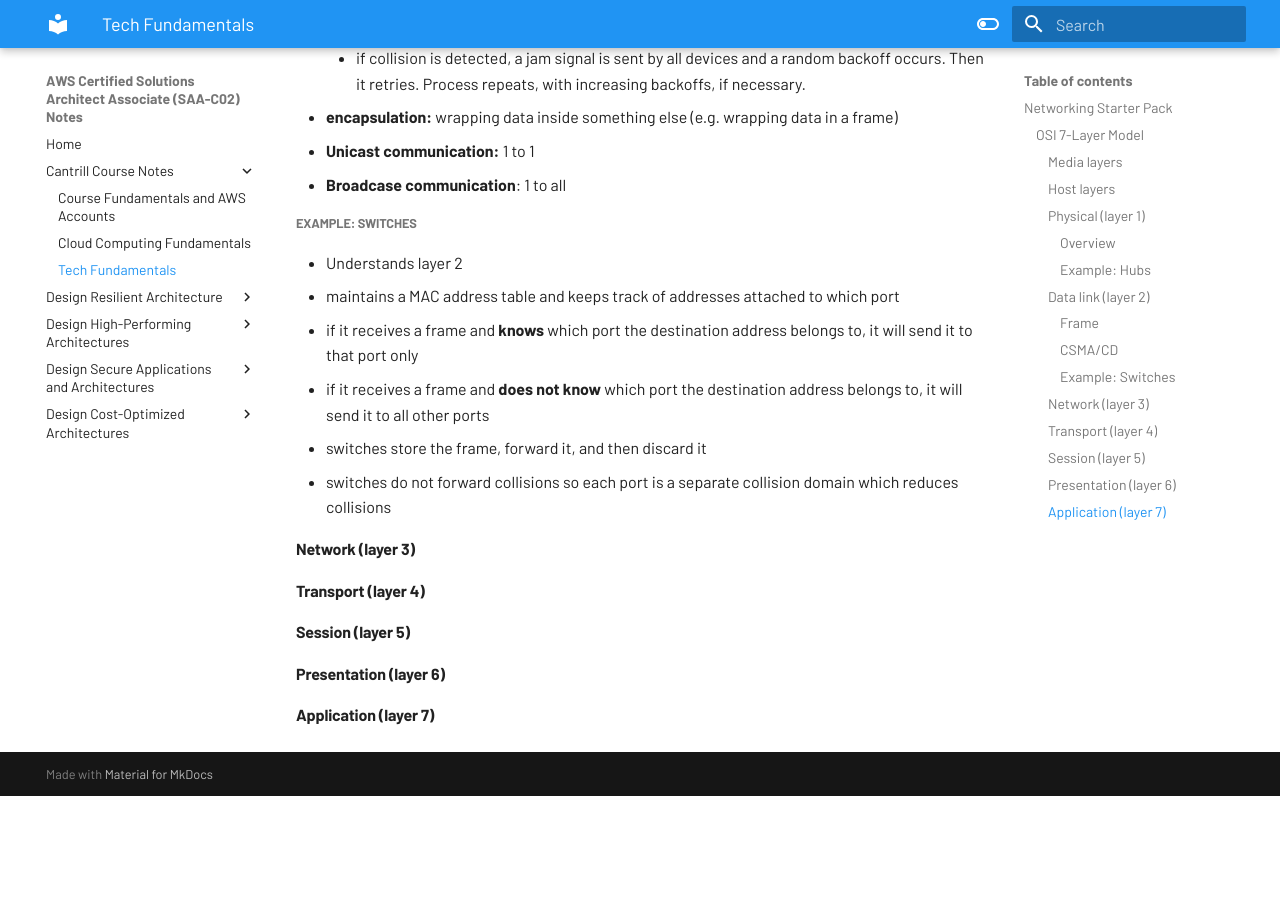
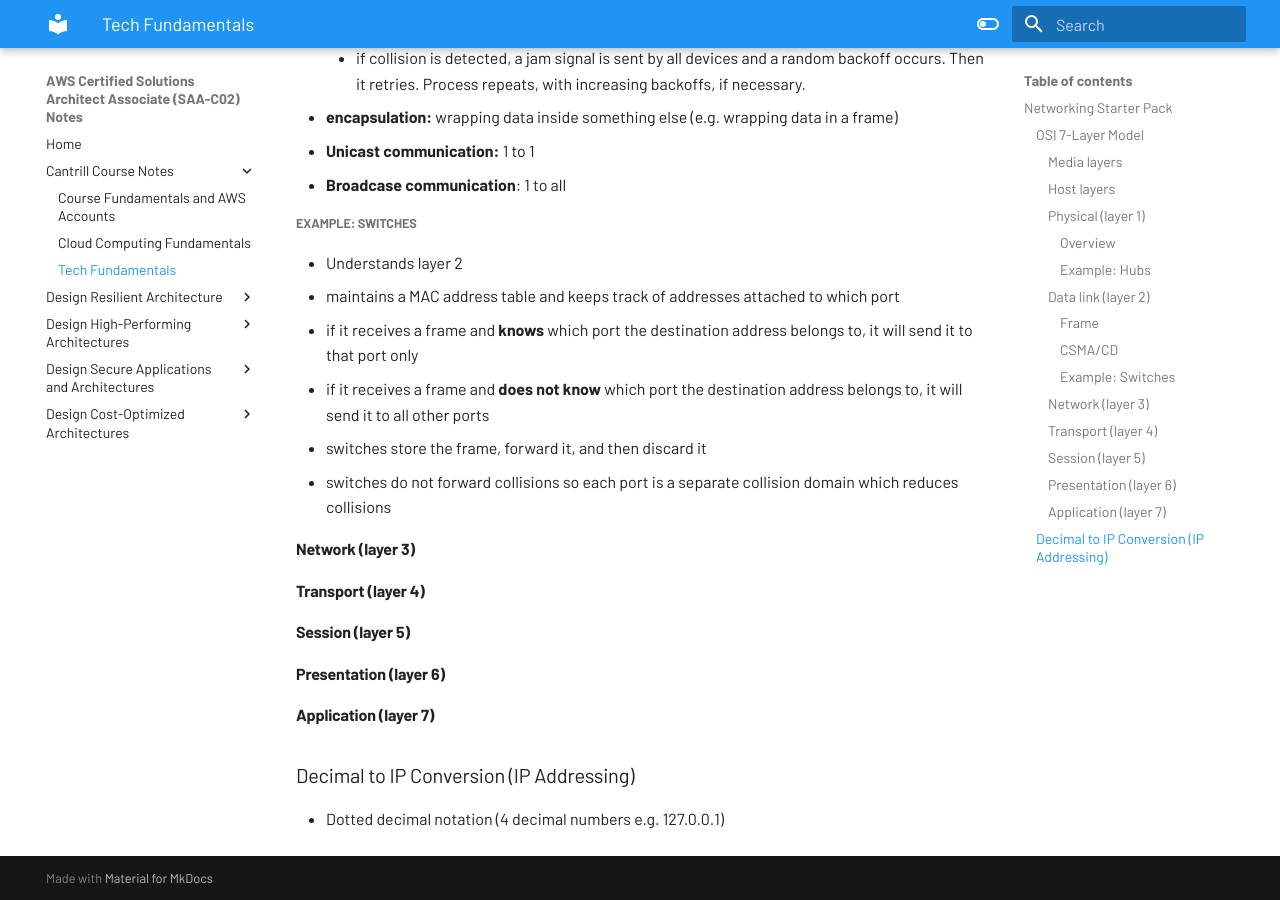
Before and after one commit to joeyhage/aws-solutions-architect-associate-notes, an MkDocs documentation site: the page built from notes/Cantrill/Tech-Fundamentals.md, in a window 1280 px wide and 900 px high, scrolled down 1985 px. Built offline with MkDocs 1.6.1 and Material for MkDocs 9.7.7, drawn with Linux system fonts in a browser that asks for light colours; before the commit the page ends 2781 px from its top, so only the background shows below that.

Commit message:
Update Tech-Fundamentals.md

```diff
--- a/notes/Cantrill/Tech-Fundamentals.md
+++ b/notes/Cantrill/Tech-Fundamentals.md
@@ -98,3 +98,7 @@
 
 
 #### Application (layer 7)
+
+### Decimal to IP Conversion (IP Addressing)
+
+- Dotted decimal notation (4 decimal numbers e.g. 127.0.0.1)
```
